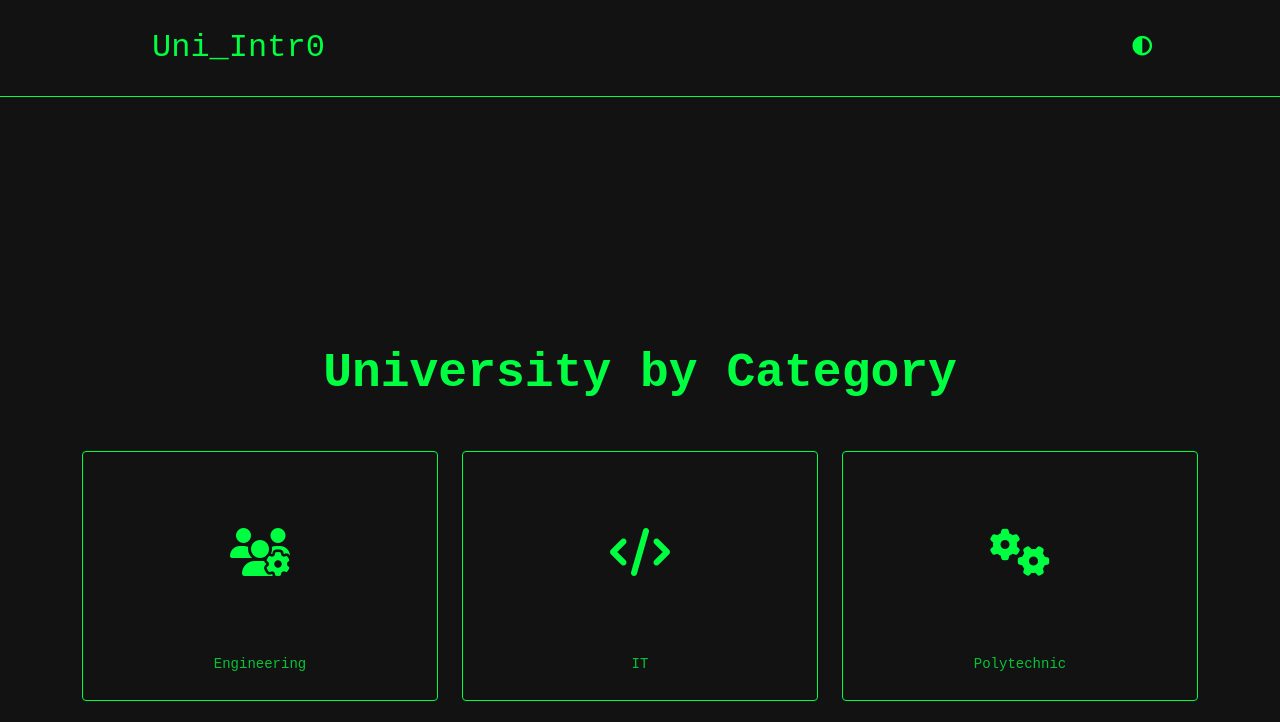
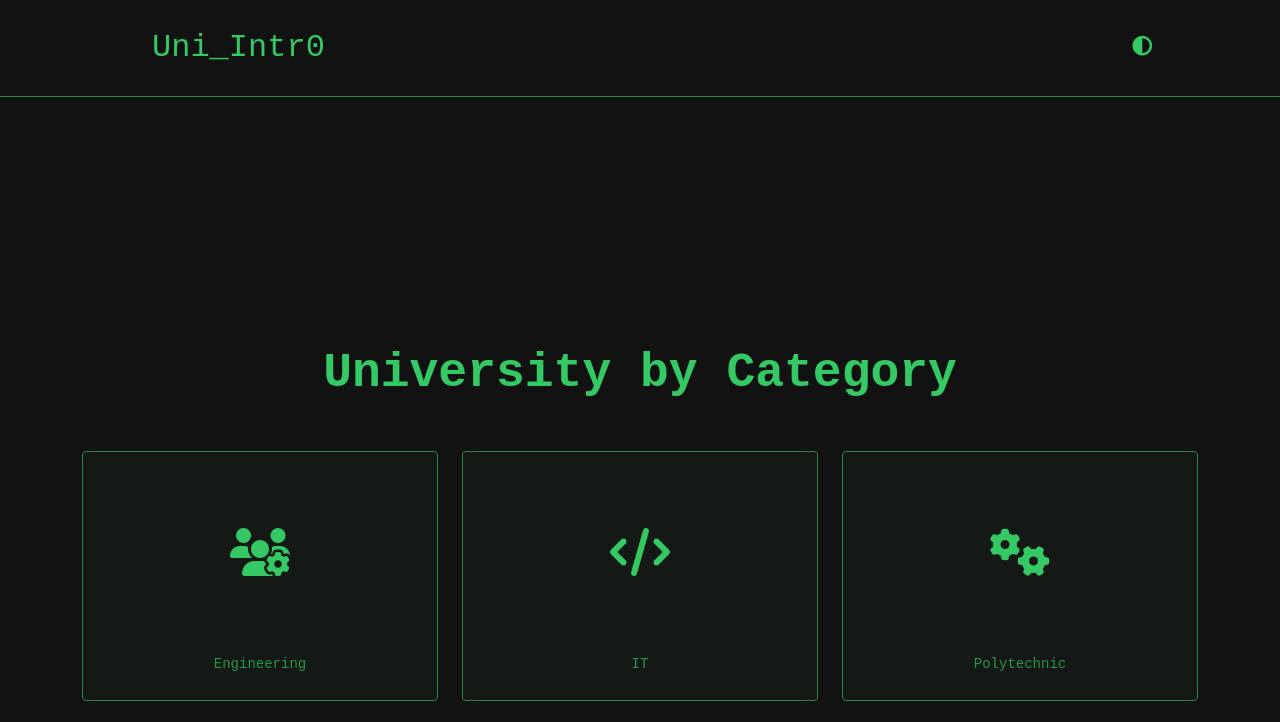
Before and after one commit to zephyrthu-exe/Uni_Intr0, a plain HTML site: page Menu.html in a window 1280 px wide. Both pictures are taken after a click on the button "Terminal Theme". Shown: the top 722 px of the page. Drawn offline with nearby package versions, Linux system fonts and the light colour scheme.

Commit message:
Update theme.css

```diff
--- a/theme.css
+++ b/theme.css
@@ -1,12 +1,14 @@
 :root {
     --bg-body: #F8F9FA;
-      --bg-box: #F8F9FA;
+    --bg-box: #FFFFFF;
     --border-color: #121212;
     --text-main: #121212;
-      --text-cmt: #121212;
+    --text-muted: #4C5560;
+    --text-cmt: #222222;
     --text-code: #495057;
     --text-heading: #121212;
     --icon-color: #121212;
+    --accent-color: #198754;
     --nav-bg: #121212;
     --nav-text: #F8F9FA;
     --nav-border: transparent;
@@ -14,14 +16,16 @@
 
 [data-theme="terminal"] {
     --bg-body: #121212;
-      --bg-box: #121212;
-      --border-color: #00ff41;
-      --text-main: #00ff41;
-      --text-cmt: #1da73f;
-      --text-code: #30e65db8;
-      --text-heading: #00ff41;
-      --icon-color: #00ff41;
+    --bg-box: #151915;
+    --border-color: #258a3f;
+    --text-main: #2fbd5a;
+    --text-muted: #238245;
+    --text-cmt: #1f9d4a;
+    --text-code: #30b957;
+    --text-heading: #35c965;
+    --icon-color: #35c965;
+    --accent-color: #5ddf82;
     --nav-bg: #121212;
-      --nav-text: #00ff41;
-      --nav-border: #00ff41;
+    --nav-text: #35c965;
+    --nav-border: #258a3f;
 }
```
Lines whose indentation alone changed are shown as unchanged.
